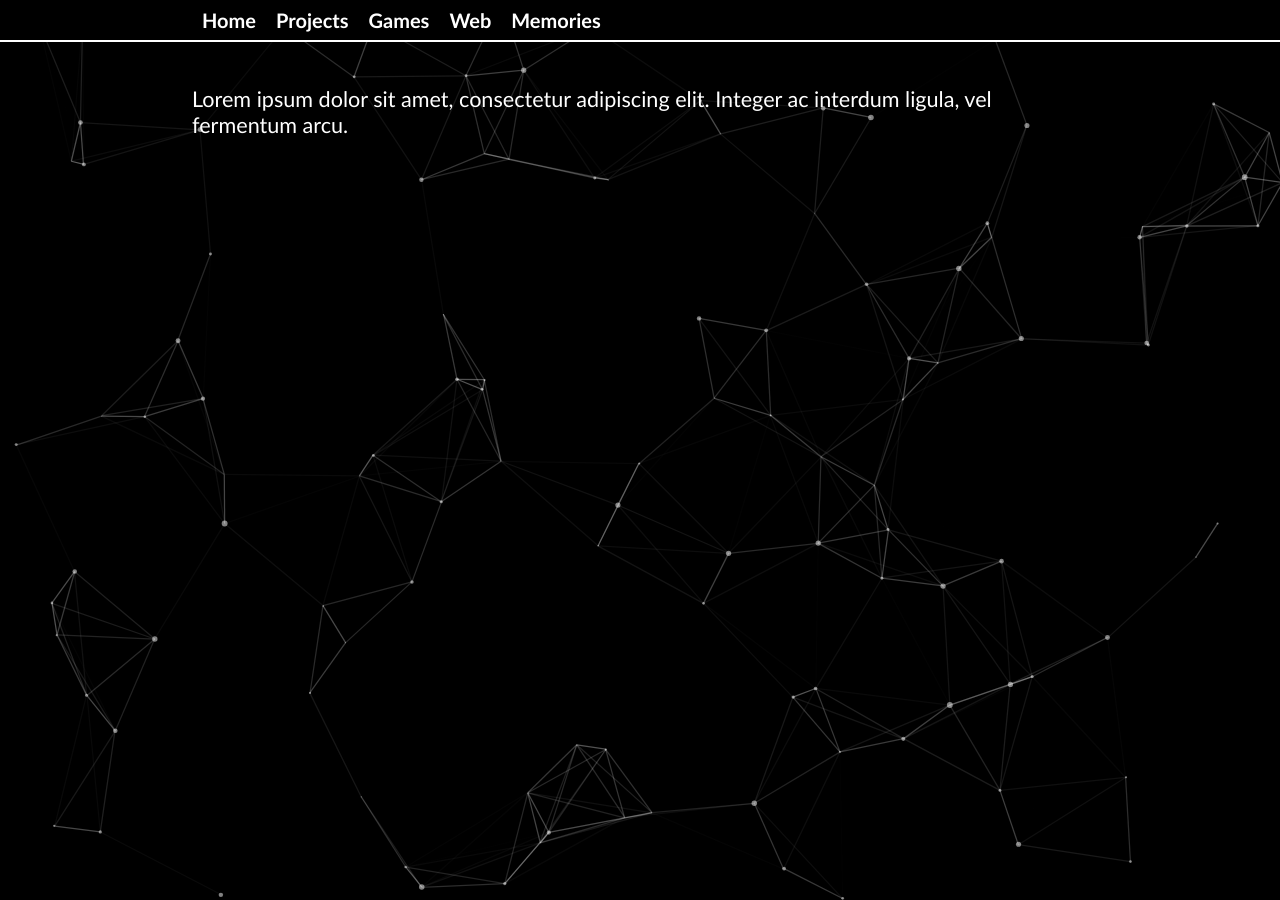
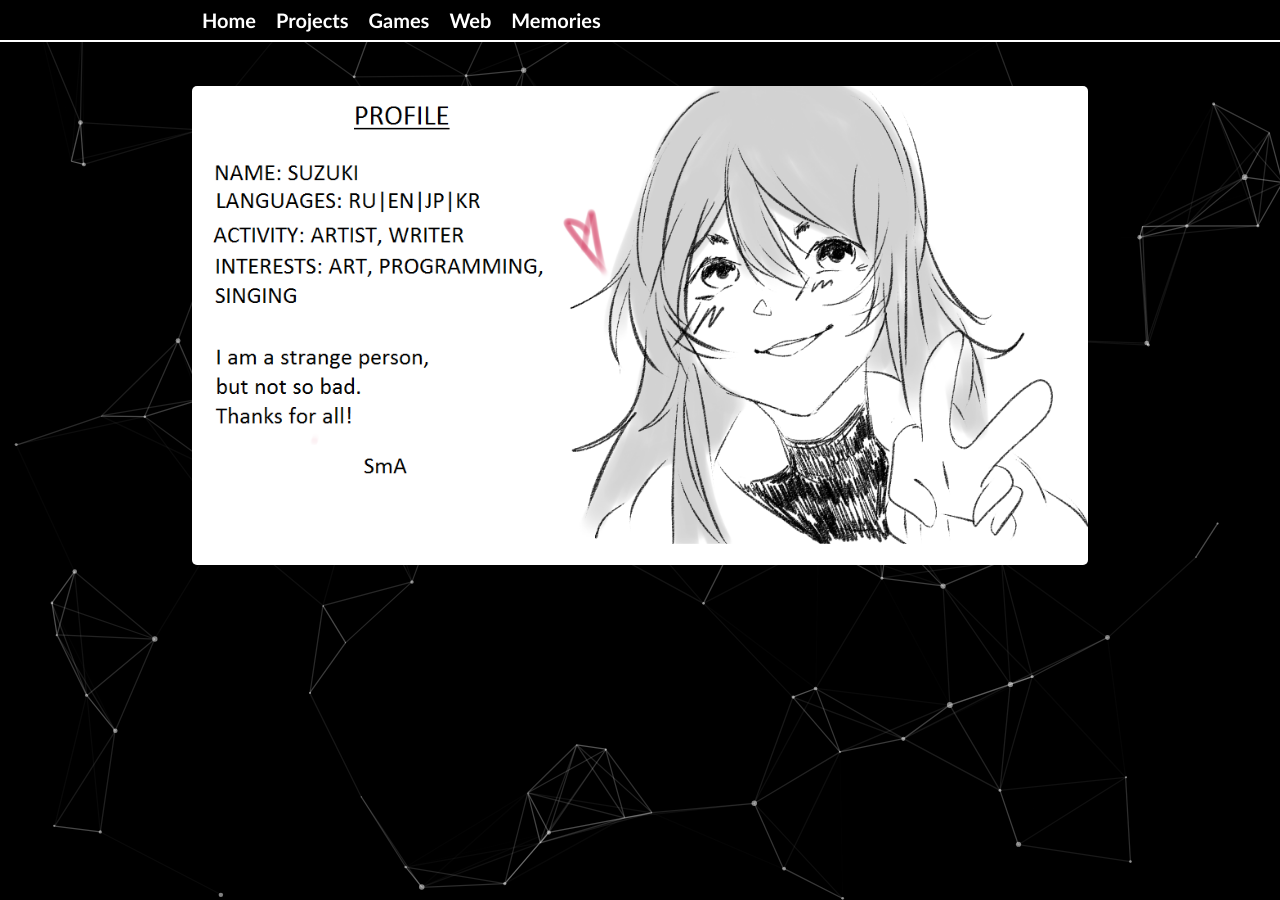
Before and after one commit to fickus2/fickus2.github.io, a Jekyll site: the page built from index.html, in a window 1280 px wide. Built offline with Jekyll 4.4.1, drawn with Linux system fonts in a browser that asks for light colours.

Commit message:
Update index.html

```diff
--- a/index.html
+++ b/index.html
@@ -3,5 +3,5 @@ layout: default
 title: Home
 ---
 <div class="blurb" id="blurb">
-    <p>Lorem ipsum dolor sit amet, consectetur adipiscing elit. Integer ac interdum ligula, vel fermentum arcu. </p>
+    <img src="img/profile.png">
 </div>
```
